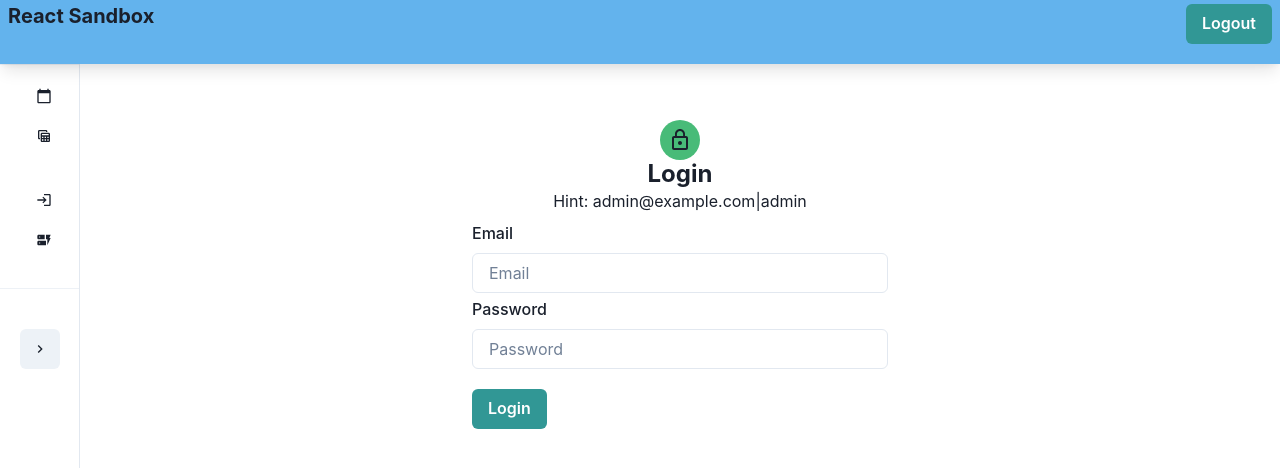
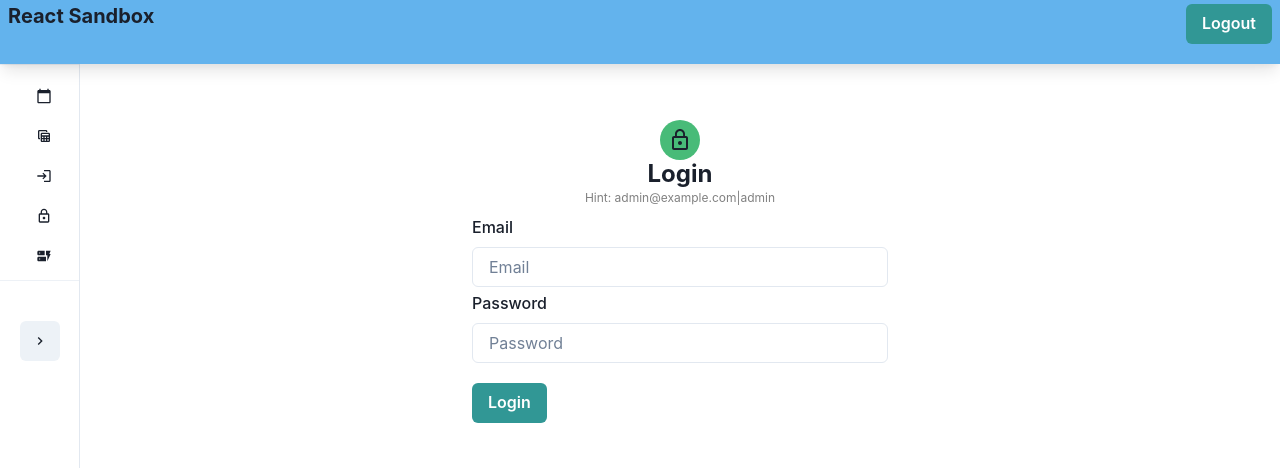
Before and after one commit to rusdi-git/react-sandbox, a React (Create React App) app: page /login in a window 1280 px wide. Shown: the top 468 px of the page. Built offline with nearby package versions, Linux system fonts and the light colour scheme; the HTML template or start-up script is replaced by a standard one.

Commit message:
Add protected page

```diff
--- a/package.json
+++ b/package.json
@@ -23,7 +23,6 @@
     "react-icons": "^4.4.0",
     "react-router-dom": "6",
     "react-scripts": "5.0.0",
-    "typescript": "^4.5.4",
     "uuid": "^8.3.2",
     "web-vitals": "^2.1.3",
     "zod": "^3.13.4"
@@ -62,6 +61,7 @@
     "eslint-config-prettier": "^8.5.0",
     "eslint-plugin-prettier": "^4.0.0",
     "eslint-plugin-react": "^7.29.3",
-    "prettier": "2.5.1"
+    "prettier": "2.5.1",
+    "typescript": "^4.9.3"
   }
 }
--- a/src/component/router.tsx
+++ b/src/component/router.tsx
@@ -1,17 +1,17 @@
 import React from 'react';
 import { Link, Navigate, useLocation } from 'react-router-dom';
 
-import { Link as ChakraLink, Button, ThemingProps, ColorProps, Icon } from '@chakra-ui/react';
+import { Link as ChakraLink, ColorProps, Icon } from '@chakra-ui/react';
 
 import StateManager from '../state/context';
 import { IconType } from 'react-icons';
 
-export const ProtectedRoute = ({ children }: { children: JSX.Element }) => {
+export function ProtectedRoute({ children }: { children: JSX.Element }) {
   const state = React.useContext(StateManager).state;
   const location = useLocation();
   if (!state.credential?.token) return <Navigate to="/login" state={{ from: location }} replace />;
   return children;
-};
+}
 
 export function ListItemLink(props: { to: string; children: React.ReactNode }) {
   return (
--- a/src/layout/array-form.tsx
+++ b/src/layout/array-form.tsx
@@ -17,11 +17,6 @@ import {
   GridItem,
   IconButton,
   Input,
-  Modal,
-  ModalCloseButton,
-  ModalContent,
-  ModalHeader,
-  ModalOverlay,
   Table,
   Tbody,
   Td,
--- a/src/layout/login-form.tsx
+++ b/src/layout/login-form.tsx
@@ -26,7 +26,6 @@ export default function Login() {
     handleSubmit,
     formState: { errors, isSubmitSuccessful, isSubmitting },
     setError,
-    register,
     control,
   } = useForm<LoginSchema>({
     defaultValues: {
@@ -78,7 +77,9 @@ export default function Login() {
       <Heading as={'h4'} fontSize={'2xl'}>
         Login
       </Heading>
-      <Text>Hint: admin@example.com|admin</Text>
+      <Text fontSize="xs" color="grey">
+        Hint: admin@example.com|admin
+      </Text>
       <Box as="form" noValidate mt="1" onSubmit={handleSubmit(onSubmit)} width="100%">
         {isSubmitSuccessful ? (
           <Alert status="success">
--- a/src/layout/main.tsx
+++ b/src/layout/main.tsx
@@ -9,6 +9,8 @@ import LoginForm from './login-form';
 import PersonTable from './person-table';
 import ArrayForm from './array-form';
 import Home from './home';
+import { ProtectedRoute } from '../component/router';
+import PrivatePage from './private-page';
 
 export default function Main() {
   const [open, setOpen] = React.useState(false);
@@ -21,12 +23,20 @@ export default function Main() {
     <Flex>
       <AppBar open={open} />
       <Navigation toggleDrawer={toggleDrawer} open={open} />
-      <Box flexGrow={1} marginTop="64px" padding="24px">
+      <Box flexGrow={1} marginTop="64px" padding="24px" overflow="scroll">
         <Routes>
           <Route path="/" element={<Home />} />
           <Route path="/calendar" element={<Calendar />} />
           <Route path="/paginated-table" element={<PersonTable />} />
           <Route path="/login" element={<LoginForm />} />
+          <Route
+            path="/private-page"
+            element={
+              <ProtectedRoute>
+                <PrivatePage />
+              </ProtectedRoute>
+            }
+          />
           <Route path="/array-form" element={<ArrayForm />} />
         </Routes>
       </Box>
--- a/src/layout/navigation.tsx
+++ b/src/layout/navigation.tsx
@@ -21,6 +21,7 @@ import {
   MdLogin,
   MdTableView,
   MdDynamicForm,
+  MdLockOutline,
 } from 'react-icons/md';
 import { ListItemLink } from '../component/router';
 import { NavigationProps } from './type';
@@ -30,7 +31,7 @@ export default function Navigation(props: NavigationProps) {
     <Flex
       width={props.open ? '240px' : '80px'}
       flexDirection="column"
-      overflowX="hidden"
+      // overflowX="hidden"
       minHeight="600px"
       sx={{
         transitionProperty: 'width',
@@ -48,30 +49,36 @@ export default function Navigation(props: NavigationProps) {
         </Link>
       </Box>
       <Divider />
-      <Box paddingTop="15px">
+      <Box paddingTop="15px" overflowX="hidden">
         <List>
           <ListItem>
             <ListItemLink to="/calendar">
               <ListIcon as={MdCalendarToday} minWidth="56px" />
-              <Text>Calendar</Text>
+              <Text whiteSpace="nowrap">Calendar</Text>
             </ListItemLink>
           </ListItem>
           <ListItem>
             <ListItemLink to="/paginated-table">
               <ListIcon as={MdTableView} minWidth="56px" />
-              <Text>Paginated Table</Text>
+              <Text whiteSpace="nowrap">Paginated Table</Text>
             </ListItemLink>
           </ListItem>
           <ListItem>
             <ListItemLink to="/login">
               <ListIcon as={MdLogin} minWidth="56px" />
-              <Text>Login</Text>
+              <Text whiteSpace="nowrap">Login</Text>
+            </ListItemLink>
+          </ListItem>
+          <ListItem>
+            <ListItemLink to="/private-page">
+              <ListIcon as={MdLockOutline} minWidth="56px" />
+              <Text whiteSpace="nowrap">Private Page</Text>
             </ListItemLink>
           </ListItem>
           <ListItem>
             <ListItemLink to="/array-form">
               <ListIcon as={MdDynamicForm} minWidth="56px" />
-              <Text>Array Form</Text>
+              <Text whiteSpace="nowrap">Array Form</Text>
             </ListItemLink>
           </ListItem>
         </List>
--- /dev/null
+++ b/src/layout/private-page.tsx
@@ -0,0 +1,10 @@
+import React from 'react';
+import { Container, Heading } from '@chakra-ui/react';
+
+export default function PrivatePage() {
+  return (
+    <Container>
+      <Heading>You&apos;re viewing private page</Heading>
+    </Container>
+  );
+}
```
Also changed, not shown: 1 other file (tests, documents, lock files or other folders).
